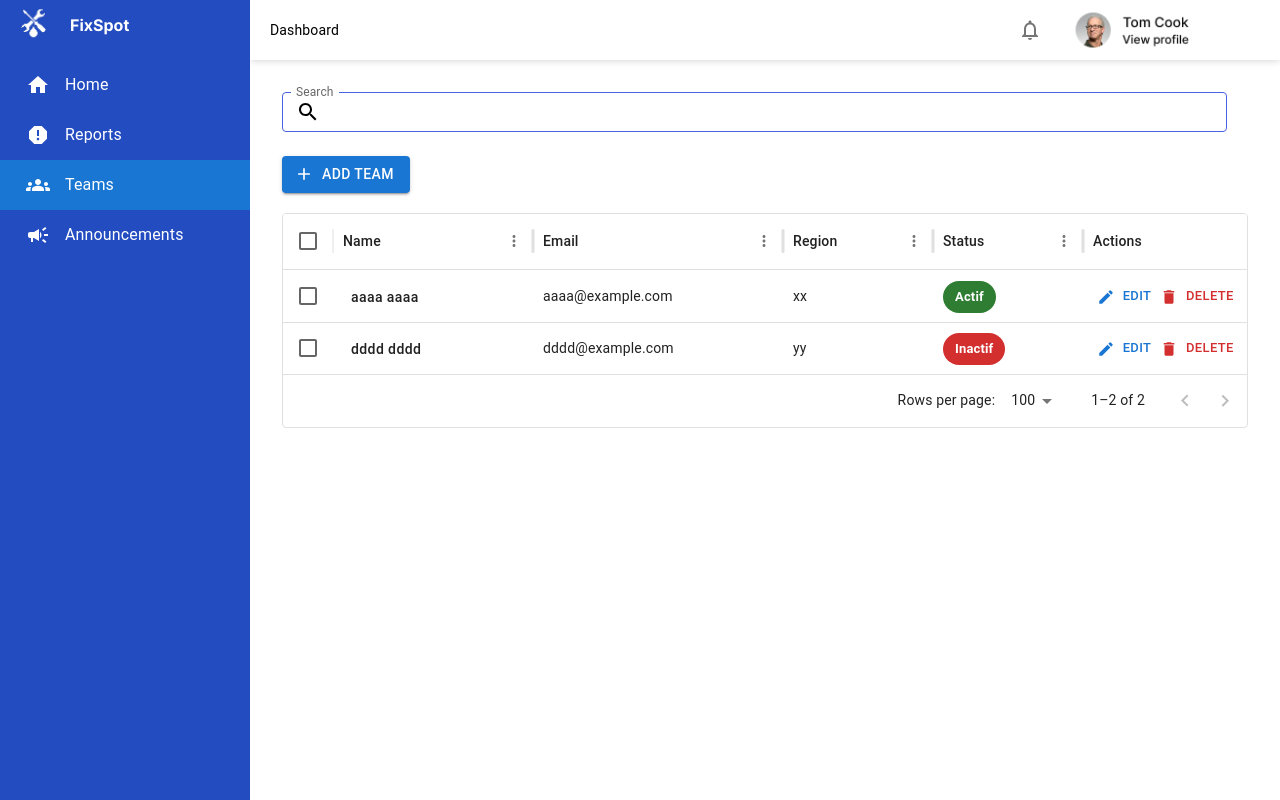
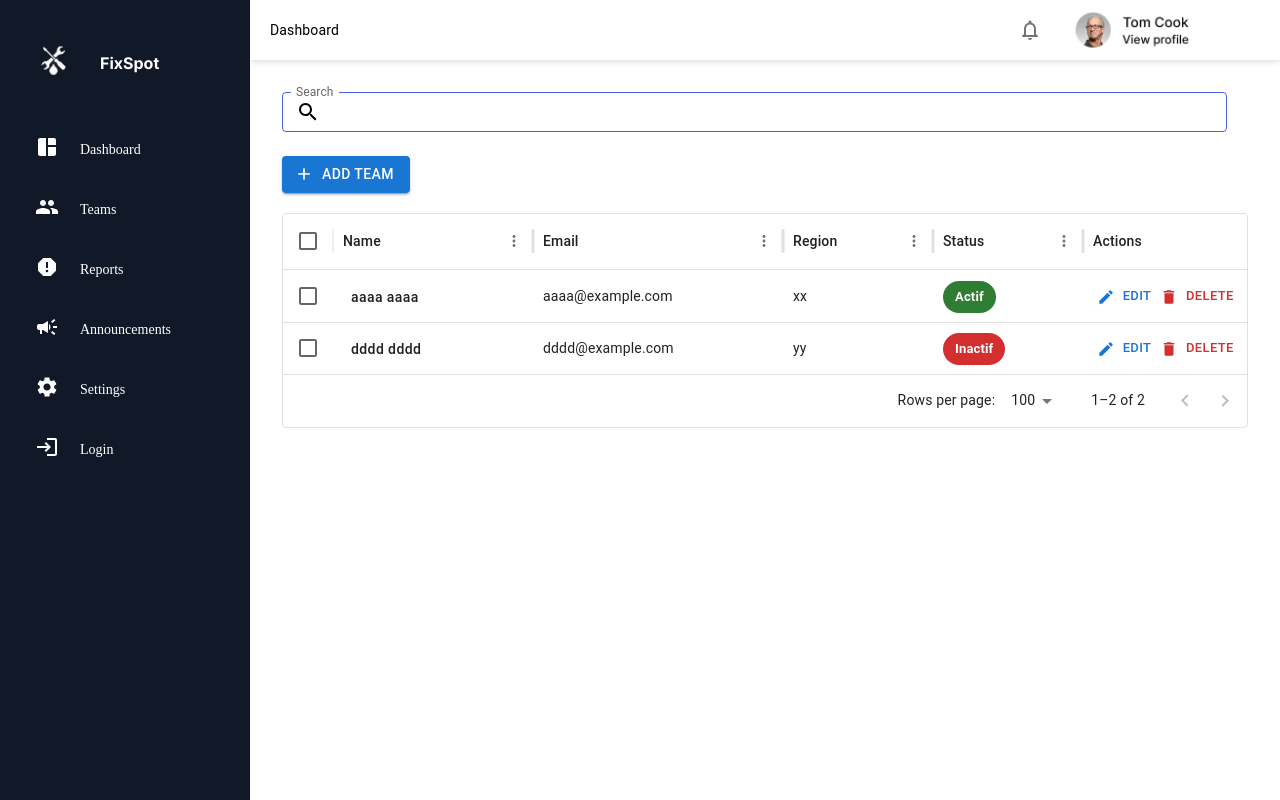
Before and after one commit to Sara-025/Frontend, a React (Vite) app: page /teams in a window 1280 px wide. Built offline with nearby package versions, Linux system fonts and the light colour scheme; a web font is replaced by a local one.

Commit message:
new Sidebar Model

```diff
--- a/src/components/Sidebar.jsx
+++ b/src/components/Sidebar.jsx
@@ -1,60 +1,55 @@
-import React, { useEffect, useState, useContext } from "react";
-import { Sidebar, Menu, MenuItem } from "react-pro-sidebar";
-import { Link, useLocation } from "react-router-dom";
-import logo from "../assets/logo.png";
-import "./SidebarPart.css";
-import { Typography } from "@mui/material";
-import { SelectedItemContext } from "../context/SelectedItemContext";
-import GroupsIcon from '@mui/icons-material/Groups';
-import HomeIcon from '@mui/icons-material/Home';
+import React from 'react';
+import './SidebarPart.css';
+import Logo from "../assets/logo.png"
+import DashboardIcon from '@mui/icons-material/SpaceDashboard';
+import PeopleIcon from '@mui/icons-material/People';
+import SettingsIcon from '@mui/icons-material/Settings';
+import LoginIcon from '@mui/icons-material/Login';
+import ReportIcon from '@mui/icons-material/Report';
 import CampaignIcon from '@mui/icons-material/Campaign';
-import ReportIcon from '@mui/icons-material/Report';
+import { Link, useLocation } from 'react-router-dom';
 
-function Sidebarpart() {
+
+const Sidebar = () => {
   const location = useLocation();
-  const [selected, setSelected] = useState(location.pathname);
-  const { setSelectedItem } = useContext(SelectedItemContext);
+  const currentPath = location.pathname;
 
-  useEffect(() => {
-    setSelected(location.pathname);
-  }, [location.pathname]);
+  const menuItems = [
+    { icon: <DashboardIcon />, label: 'Dashboard', href: '/Home' },
+    { icon: <PeopleIcon />, label: 'Teams', href: '/Teams' },
+    { icon: <ReportIcon />, label: 'Reports', href: '/Reports' },
+    { icon: <CampaignIcon />, label: 'Announcements', href: '/Announcements' },
+    { icon: <SettingsIcon />, label: 'Settings', href: '/Settings' },
+    { icon: <LoginIcon />, label: 'Login', href: '/Login' },
 
-  const Item = ({ title, to, hierarchy, icon }) => {
-    return (
-      <MenuItem
-        active={selected === to}
-        style={{ color: "#ffffff" }}
-        onClick={() => {
-          setSelected(to);
-          setSelectedItem({ title, hierarchy });
-        }}
-        icon={icon}
-        className={`menu-item ${selected === to ? "active" : ""}`}
-      >
-        <Link className="menu-hov"  to={to} style={{ textDecoration: "none", color: "inherit" }}>
-          <Typography>{title}</Typography>
-        </Link>
-      </MenuItem>
-    );
-  };
+  ];
 
   return (
-    <Sidebar className="sidebar">
+    <div className="sidebar">
       <div className="sidebar-header">
-        <div className="logo-container">
-          <img src={logo} alt="logo" className="logo" />
+
+        <img src={Logo} alt="logo" className="logo" />
           <h5 className="fixSpot">FixSpot</h5>
-        </div>
       </div>
+      <div className="sidebar-menu">
+        {menuItems.map((item, index) => {
+          const isActive = currentPath === item.href;
+          return (
+            <Link
+              to={item.href}
+              key={index}
+              className={`sidebar-item-link ${isActive ? 'active' : ''}`}
+            >
+              <div className="sidebar-item">
+                <span className="icon">{item.icon}</span>
+                <span className="label">{item.label}</span>
+              </div>
+            </Link>
+          );
+        })}
+      </div>
+    </div>
+  );
+};
 
-      <Menu>
-        <Item title="Home" to="/home" hierarchy="Home" icon={<HomeIcon />} />
-        <Item title="Reports" to="/reports" hierarchy="Reports" icon={<ReportIcon />} />
-        <Item title="Teams" to="/teams" hierarchy="Teams" icon={<GroupsIcon />} />
-        <Item title="Announcements" to="/announcements" hierarchy="Announcements" icon={<CampaignIcon />} />
-      </Menu>
-    </Sidebar>
-  );
-}
-
-export default Sidebarpart;
+export default Sidebar;
--- a/src/components/SidebarPart.css
+++ b/src/components/SidebarPart.css
@@ -1,38 +1,80 @@
-@import url('https://fonts.googleapis.com/css2?family=Inter:ital,opsz,wght@0,14..32,100..900;1,14..32,100..900&family=Source+Code+Pro:ital,wght@0,200..900;1,200..900&display=swap');
-
-body, html {
-  margin: 0;
-  padding: 0;
-  overflow-x: hidden;
-  overflow-x: auto;
-  min-width: 800px;
+.sidebar {
+  width: 250px;
+  height: 100vh;
+  background-color: #111827;
+  color: white;
+  display: flex;
+  flex-direction: column;
+  padding: 20px;
 }
 
-.sidebar {
-  background: #234CC1;
-  height: 100vh;
-  width: 250px;
+.sidebar-header {
   display: flex;
-  align-items: flex-start;
-  position: fixed;
+  align-items: center;
+  gap: 10px;
+  font-size: 20px;
+  font-weight: bold;
+  margin-bottom: 20px;
+}
+.sidebar-menu {
+  display: flex;
   flex-direction: column;
-  top: 0;
-  left: 0;
+  gap: 10px;
 }
 
-.sidebar .ps-sidebar-container {
-  background: #234CC1;
+.sidebar-item {
+  display: flex;
+  align-items: center;
+  gap: 15px;
+  padding: 10px;
+  border-radius: 8px;
+  cursor: pointer;
+  transition: background 0.2s;
 }
 
-.logo-container {
-  display: flex;
-  align-items: center;
-  gap: -3px;
-  height: 50px;
-  width: 250px;
-
+.sidebar-item:hover {
+  background-color: #1f2937;
 }
 
+.icon {
+  font-size: 20px;
+}
+
+.label {
+  font-size: 14px;
+}
+.sidebar-item-link {
+  text-decoration: none;
+  color: inherit;
+  display: block;
+}
+.sidebar-item-link:hover .sidebar-item {
+  background-color: #f0f0f0;
+  color: #1976d2;
+  border-radius: 8px;
+}
+.sidebar-item-link {
+  text-decoration: none;
+  color: inherit;
+  display: block;
+}
+
+.sidebar-item {
+  padding: 10px 15px;
+  border-radius: 8px;
+  transition: background-color 0.3s ease;
+}
+
+/* Active item style */
+.sidebar-item-link.active .sidebar-item {
+  background-color: #1976d2;
+  color: white;
+}
+
+.sidebar-item-link.active .icon,
+.sidebar-item-link.active .label {
+  color: white;
+}
 .logo {
   width: 70px;
   height: 70px;
@@ -49,46 +91,3 @@ body, html {
 
 
 }
-
-.submenu.active, .menu-item.active {
-  background-color: #1976d2;
-  color: #c6ddf4;
-}
-.sidebar-header {
-  padding-bottom: 10px;
-
-}
-
-.submenu, .menu-item {
-  cursor: pointer;
-  color: white;
-  background-color: #234CC1;
-  font-size: 20px;
-}
-
-.submenu-title {
-  font-size: 16px;
-  font-weight: bold;
-  color: #ffffff;
-  padding-left: 10px;
-}
-
-.custom-submenu .ps-menu-button svg {
-  fill: #ffffff;
-  stroke: #ffffff;
-}
-
-.custom-submenu .ps-menu-button span {
-  color: #ffffff;
-}
-.menu-item:hover {
-  background-color: blue !important;
-  color: #d02525 !important; /* Or whatever your default text color is */
-}
-
-/* Optional: prevent icon/text color changes inside */
-.menu-item:hover .ps-menu-icon,
-.menu-item:hover .ps-menu-label {
-  color: rgb(38, 0, 255) !important;
-
-}
```
